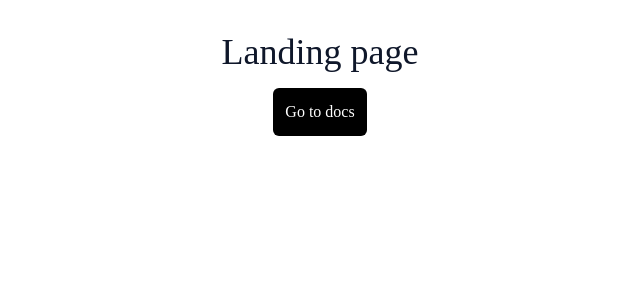
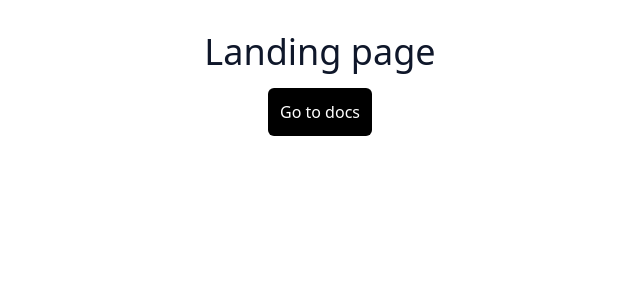
Before and after one commit to joe-shajan/flicker-client, a React (Create React App) app: page / in a window 1280 px wide. Shown: the top 300 px of the page, without its empty margins (320-960 px from the left). Built offline with nearby package versions, Linux system fonts and the light colour scheme.

Commit message:
font: poppins

```diff
--- a/tailwind.config.js
+++ b/tailwind.config.js
@@ -54,7 +54,7 @@ module.exports = {
         sm: "calc(var(--radius) - 4px)",
       },
       fontFamily: {
-        sans: ["var(--font-sans)", ...fontFamily.sans],
+        sans: ["Poppins", ...fontFamily.sans],
       },
       keyframes: {
         "accordion-down": {
```
